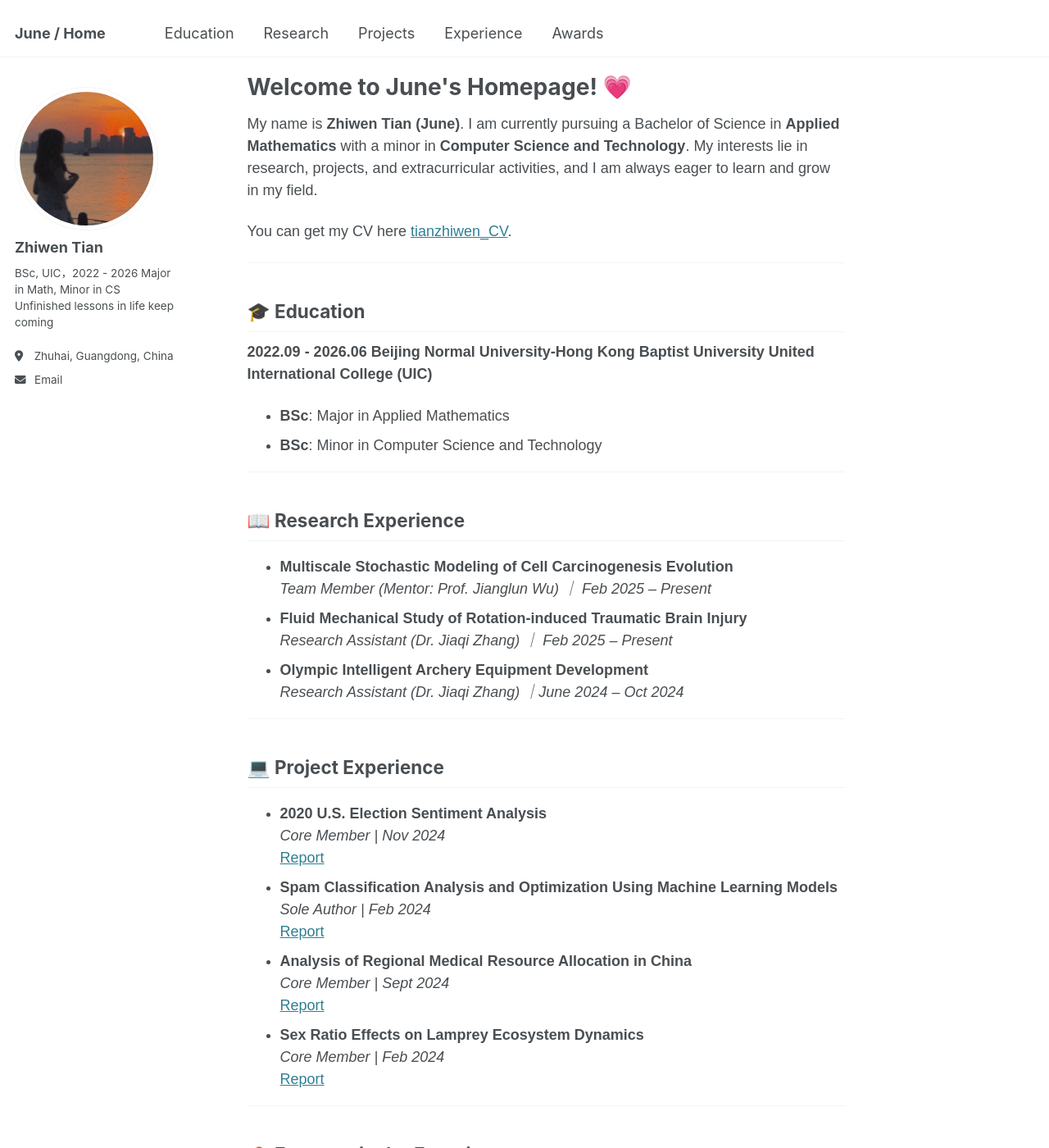
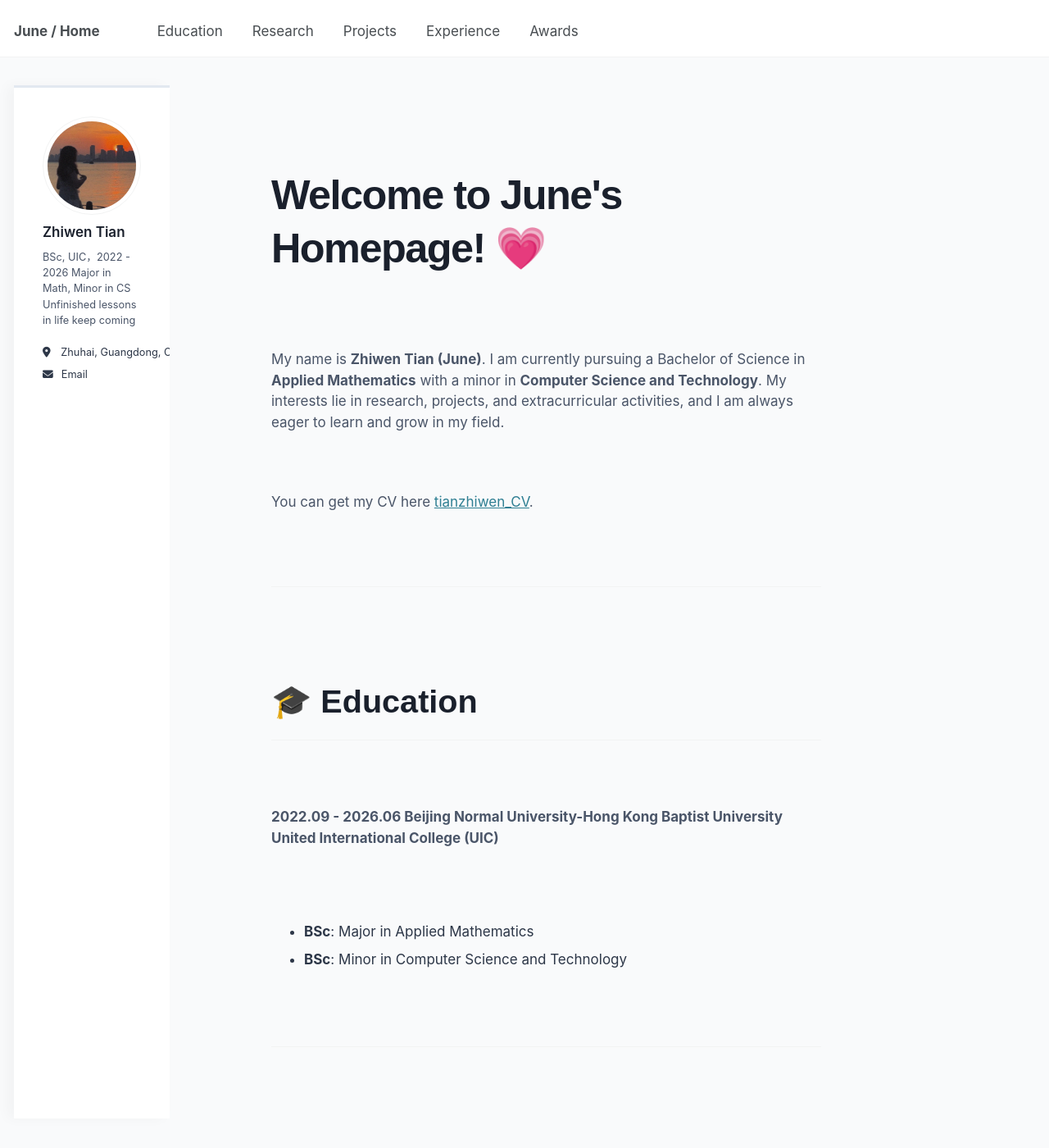
Before and after one commit to Orange1207/Orange1207.github.io, a Jekyll site: the page built from _pages/about.md, in a window 1280 px wide and 1400 px high. Shown: the whole window at 82% size. Built offline with Jekyll 4.4.1, drawn with Linux system fonts in a browser that asks for light colours.

Commit message:
Update custom.css

```diff
--- a/assets/css/custom.css
+++ b/assets/css/custom.css
@@ -1,56 +1,112 @@
-/* General styles */
-body {
-    font-family: Arial, sans-serif;
-    margin: 0;
-    padding: 0;
+/* ===================== */
+/* 基础重置与全局设置 */
+/* ===================== */
+:root {
+  --content-width: 1600px;    /* 内容区域最大宽度 */
+  --text-primary: #2d3748;    /* 主文字颜色 */
+  --text-secondary: #4a5568;  /* 辅助文字颜色 */
 }
 
-header {
-    padding: 20px;
-    text-align: center;
-    border-bottom: 20px ;
+body {
+  font-family: 'Inter', -apple-system, BlinkMacSystemFont,
+               'Segoe UI', Roboto, Oxygen, Ubuntu, Cantarell,
+               sans-serif;
+  font-size: 17px;           /* 基础字号 */
+  line-height: 1.5;          /* 紧凑行距 */
+  color: var(--text-primary);
+  background: #f9fafb;
 }
 
+/* ===================== */
+/* 布局系统优化 */
+/* ===================== */
 .container {
-    max-width: 1800px;
-    margin: 0 auto;
+  max-width: var(--content-width);
+  margin: 0 auto;
+  display: grid;
+  grid-template-columns: 1fr 280px;  /* 主内容区与侧边栏比例 */
+  gap: 50px;                        /* 间距增大 */
+  padding: 0 40px;
 }
 
 .main-content {
-    padding: 20px;
-    width: 100%; /* Increase the width of the left content area */
-    float: center;
+  max-width: 1000px;  /* 核心内容显示宽度 */
+  padding: 30px 0;
 }
 
-footer {
-    text-align: center;
-    padding: 20px;
-    border-top: 20px  ;
+/* ===================== */
+/* 字体排版增强 */
+/* ===================== */
+h1, h2, h3 {
+  font-family: 'Barlow Semi Condensed', Arial, sans-serif;
+  font-weight: 600;
+  line-height: 1.3;       /* 标题更紧凑行距 */
+  margin: 1.2em 0 0.8em;
+  color: #1a202c;
 }
 
-// Include custom styles
-@import "custom";
+h1 {
+  font-size: 2.8rem;      /* 44.8px */
+  letter-spacing: -0.03em;
+}
 
-/* Custom styles */
+h2 {
+  font-size: 2.2rem;      /* 35.2px */
+  border-bottom: 2px solid #e2e8f0;
+  padding-bottom: 0.5rem;
+}
+
+p {
+  margin: 0 0 1.2rem;     /* 段落间距优化 */
+  color: var(--text-secondary);
+}
+
+/* ===================== */
+/* 侧边栏优化 */
+/* ===================== */
 .sidebar {
-    width: 25%; /* Adjust the width here as needed */
-    padding: 20px;
-    background-color: #f8f9fa;
-    float: right;
-    magin-top: 50px; /* Add some margin to the top */
+  background: #ffffff;
+  padding: 35px;
+  border-left: 3px solid #e2e8f0;
+  box-shadow: -8px 0 15px rgba(0,0,0,0.03);
+  position: sticky;
+  top: 30px;
+  max-height: 90vh;
+}
+
+/* ===================== */
+/* 响应式布局 */
+/* ===================== */
+@media (max-width: 1280px) {
+  .container {
+    grid-template-columns: 1fr;
+    padding: 0 30px;
+  }
+
+  .sidebar {
+    border-left: 0;
+    border-top: 3px solid #e2e8f0;
+    position: static;
+    max-width: 600px;
+    margin: 0 auto;
+  }
 }
 
 @media (max-width: 768px) {
-    .sidebar {
-        width: 100%;
-        margin-right: 0;
-        float: none;
-    }
+  :root {
+    --content-width: 100%;
+  }
 
-    .main-content {
-        width: 100%;
-        margin-right: 0;
-        float: none;
-    }
+  body {
+    font-size: 16px;
+    line-height: 1.45;
+  }
 
+  h1 { font-size: 2.2rem; }
+  h2 { font-size: 1.8rem; }
+
+  .container {
+    padding: 0 20px;
+    gap: 30px;
+  }
 }
```
